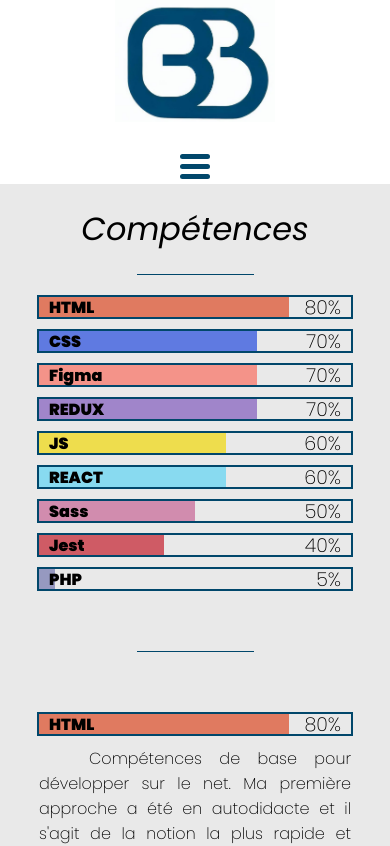
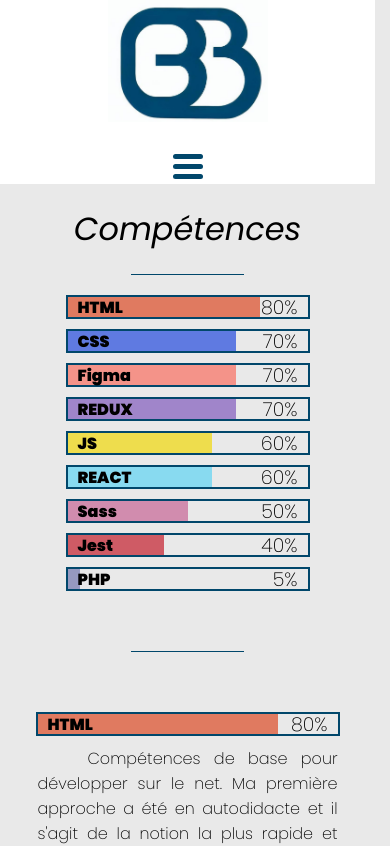
Before and after one commit to mel0ness/Portfolio, a React (Vite) app: page /competences in a window 390 px wide. Shown: the top 846 px of the page. Built offline with nearby package versions, Linux system fonts and the light colour scheme.

Commit message:
Responsive terminé? (peut-être quelques légéres modifs à venir

```diff
--- a/src/Components/CompetencesBarre/index.jsx
+++ b/src/Components/CompetencesBarre/index.jsx
@@ -5,7 +5,7 @@ const CompetencesBarre = (Props) => {
 
     return(
         <div>
-            <Link smooth to={`/competences#${Props.name}`}>
+            <Link className="linkComp" smooth to={`/competences#${Props.name}`}>
             <div className="Bar">
                 <div className="nameBar">{Props.name}</div>
                 <div className={"pourcentBar pourcentBar--"+Props.duration}>{Props.pourcent}%</div>
--- a/src/Style/Components/CompetencesBarre/competencesbarre.scss
+++ b/src/Style/Components/CompetencesBarre/competencesbarre.scss
@@ -17,6 +17,10 @@ text-decoration: none;
     & .progressBar{
     opacity: 0.4;
     }
+}
+
+@media(min-width: 500px) {
+    width: 405px;
 }
 }
 
@@ -147,3 +151,13 @@ text-decoration: none;
     }
 
 }
+
+.linkComp {
+    display: block;
+    margin: auto;
+    width: 80%;
+
+    @media(min-width: 500px) {
+        width: 405px;
+    }
+}
--- a/src/Style/Components/CompetencesList/competenceslist.scss
+++ b/src/Style/Components/CompetencesList/competenceslist.scss
@@ -5,6 +5,11 @@
     text-indent: 50px;
     text-align: justify;
     margin: auto;
+
+    @media(min-width: 1100px) {
+        width: 500px;
+        font-size: 1.2rem;
+    }
 }
 
 .quote {
--- a/src/Style/Components/HistoireDatas/histoiredatas.scss
+++ b/src/Style/Components/HistoireDatas/histoiredatas.scss
@@ -9,5 +9,6 @@
         margin: auto;
         margin-top: 25px;
         margin-bottom: 25px;
+        font-size: 1.2rem;
     }
 }
--- a/src/Style/Components/ModaleProjet/modaleprojet.scss
+++ b/src/Style/Components/ModaleProjet/modaleprojet.scss
@@ -60,6 +60,7 @@ left: 50%;
     top: 16px;
     width: 35px;
     height:35px;
+    cursor: pointer;
 }
 
 .Name {
--- a/src/Style/Utils/global.scss
+++ b/src/Style/Utils/global.scss
@@ -10,11 +10,7 @@ html {
     max-width: 1600px;
     margin: auto;
     font-family: 'Poppins', sans-serif;
-
-    @media(min-width: 1600px) {
-      width: 1600px;
-      margin: auto;
-    }
+    scrollbar-gutter: stable;
   }
 
   body, #root {
```
